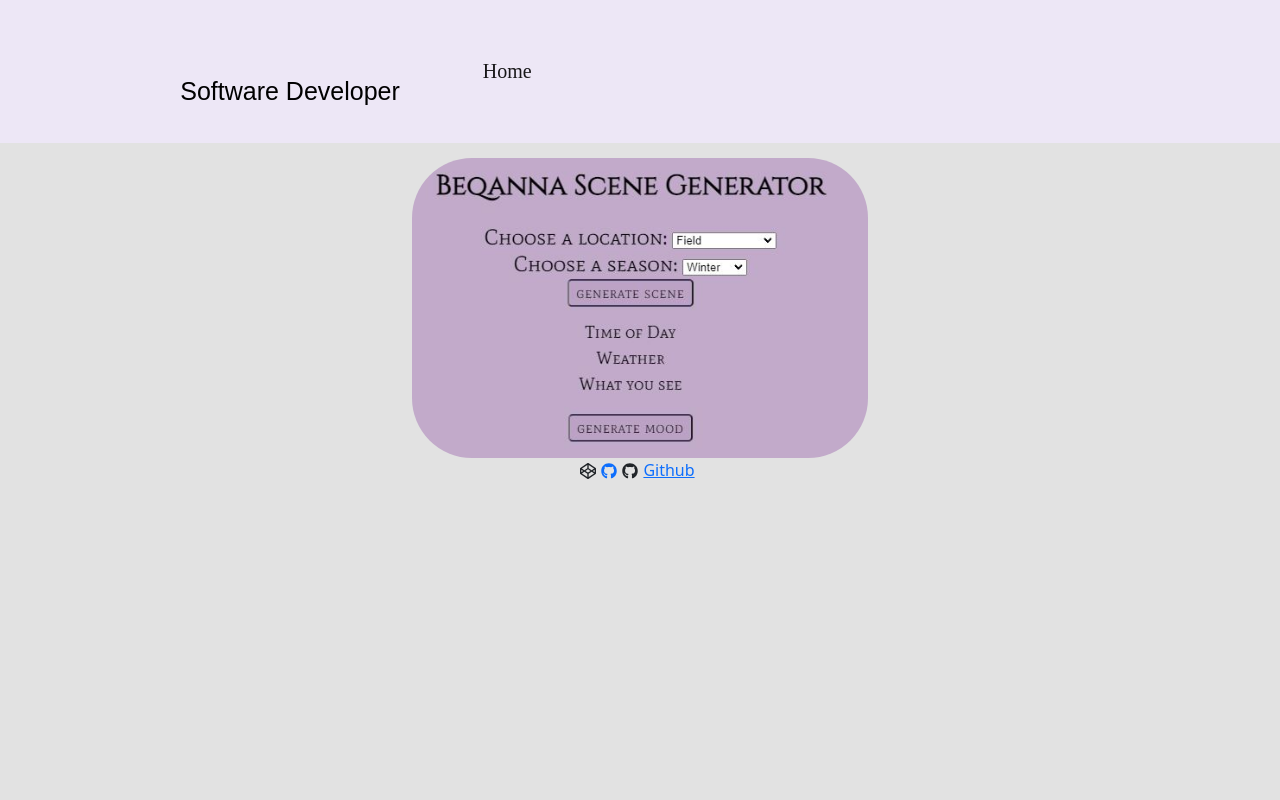
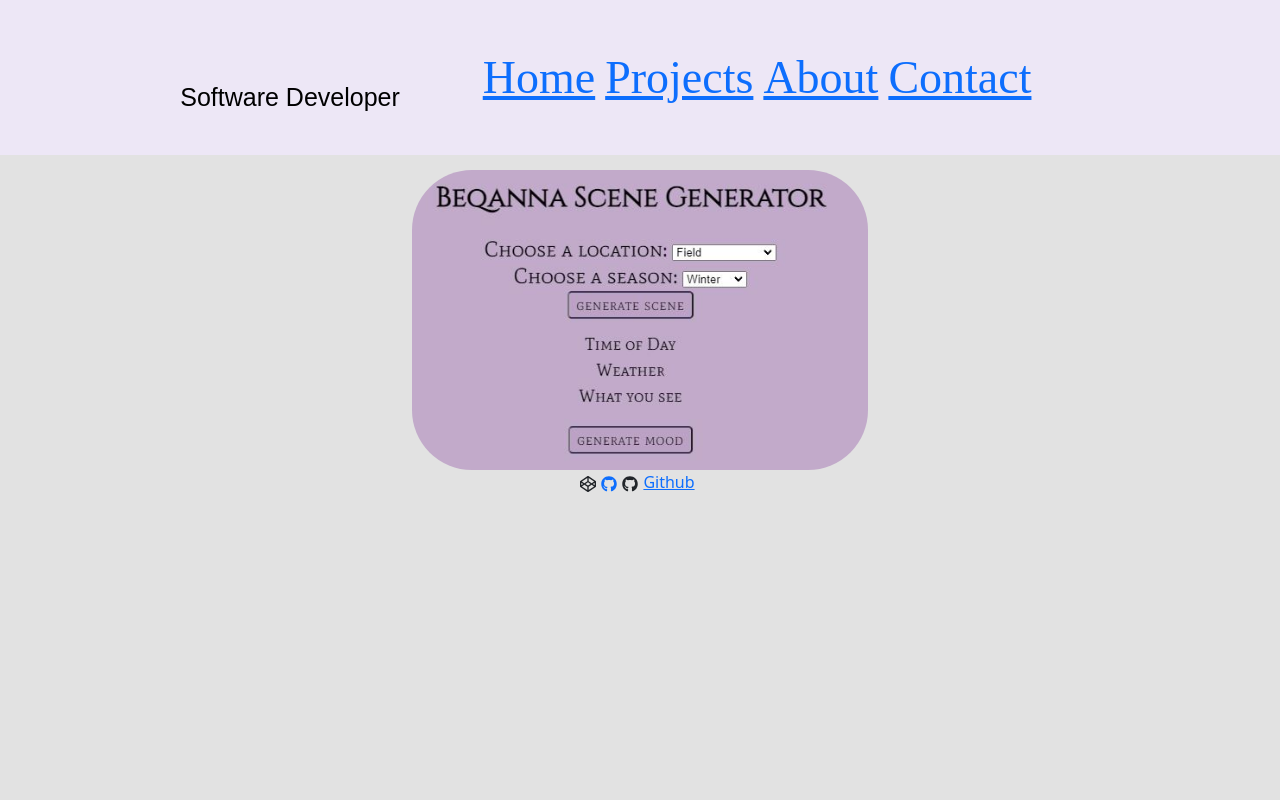
Before and after one commit to hannamlittlefield/AlexanderSucks, a React (Create React App) app: page / in a window 1280 px wide. Shown: the top 800 px of the page. Built offline with nearby package versions, Linux system fonts and the light colour scheme; a web font is replaced by a local one.

Commit message:
adding Links in navbar

```diff
--- a/src/Navbar.js
+++ b/src/Navbar.js
@@ -1,14 +1,16 @@
 import React from 'react';
 import 'bootstrap/dist/css/bootstrap.css';
 import Navbar from 'react-bootstrap/Navbar';
+import { Link } from "react-router-dom";
 
 export default function NavTopbar(){
     return (
       <div style={{ display: 'block', width: 700, padding: 30 }}>
       <Navbar bg="#ede7f6">
-        <Navbar.Brand href="#home">
-          Home
-        </Navbar.Brand>
+        <Link to="/home">Home</Link>
+        <Link to="/projects">Projects</Link>
+        <Link to="/about">About</Link>
+        <Link to="/contact">Contact</Link>
       </Navbar>
     </div>
   );
```
